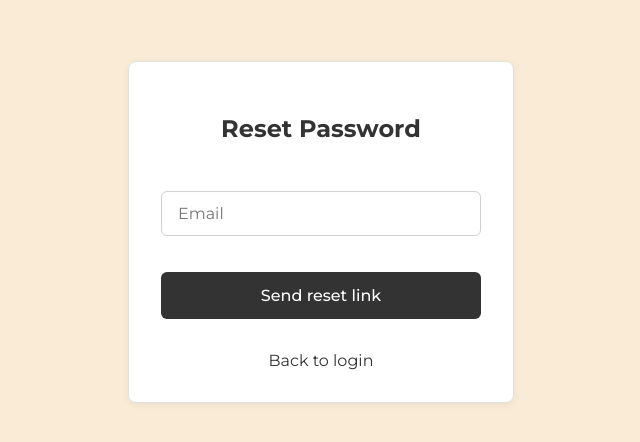
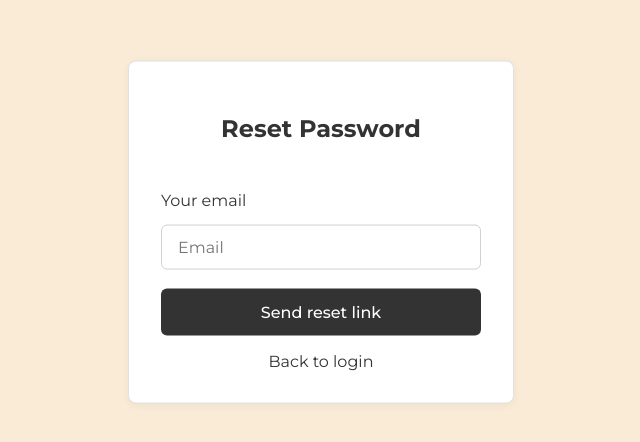
Before and after one commit to shaniashn/unseal, a Vue app: page /reset-password in a window 1280 px wide. Shown: the part 168-610 px from the top of the page, without its empty margins (319-959 px from the left). Built offline with nearby package versions, Linux system fonts and the light colour scheme; no server answers.

Commit message:
Add email label and update form spacing in ResetPassword
Introduced a label for the email input to improve accessibility. Increased form gap for better layout and added a dedicated .actions class for button spacing.

```diff
--- a/src/ResetPassword.vue
+++ b/src/ResetPassword.vue
@@ -3,6 +3,7 @@
     <h2>Reset Password</h2>
     <div v-if="message" :class="messageClass">{{ message }}</div>
     <form @submit.prevent="requestReset">
+      <label for="email">Your email</label>
       <input type="email" v-model="email" placeholder="Email" autocomplete="email" required />
       <button type="submit" :disabled="loading || !email">
         {{ loading ? 'Sending...' : 'Send reset link' }}
@@ -214,7 +215,7 @@ onMounted(() => {
 
 .reset-password-container form {
   display: grid;
-  gap: 8px;
+  gap: 15px;
 }
 
 .reset-password-container input {
@@ -237,9 +238,13 @@ onMounted(() => {
   font-weight: 500;
   cursor: pointer;
   transition: background-color 0.2s ease;
-  margin-top: 24px;
-  margin-bottom: 16px;
   font-family: 'Montserrat', sans-serif;
+}
+
+.reset-password-container .actions {
+  display: grid;
+  gap: 15px;
+  margin-top: 30px;
 }
 
 .back-to-login {
```
